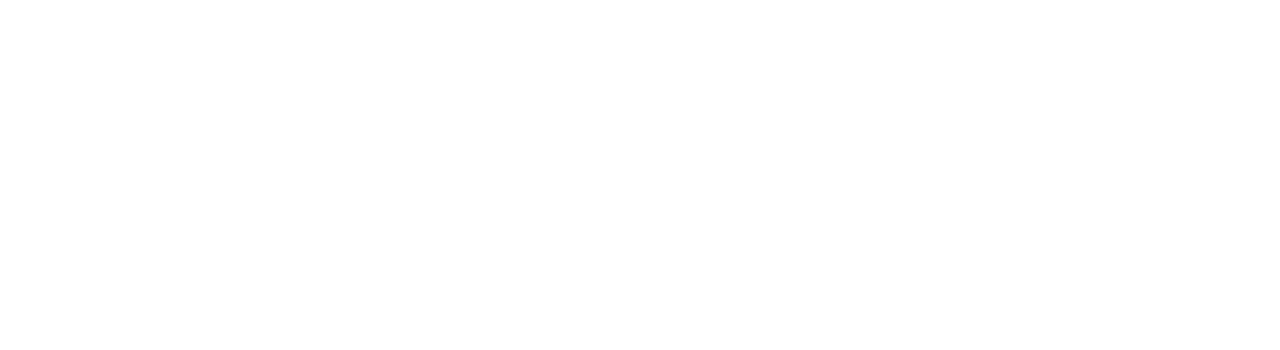
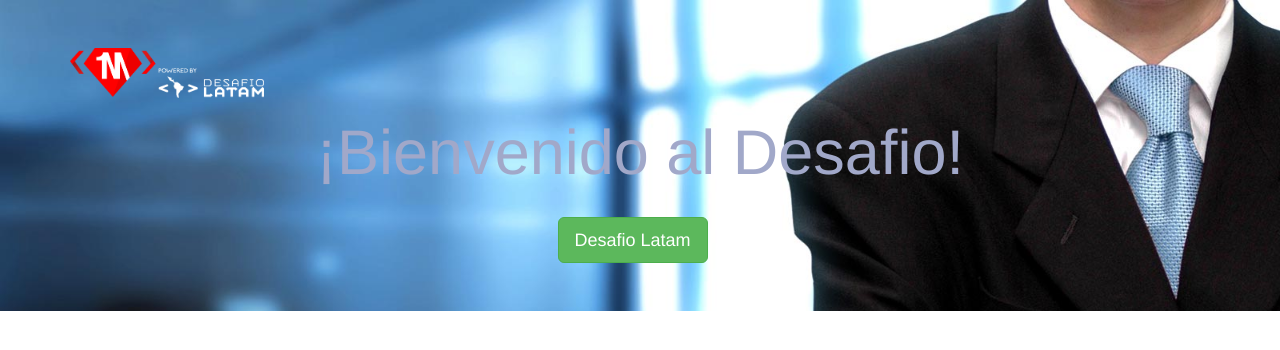
Before and after one commit to jlobaeza/12_Prueba_CSS, a plain HTML site: page index.html in a window 1280 px wide. Drawn offline with nearby package versions, Linux system fonts and the light colour scheme; files that its build step writes are made by us from their sources.

Commit message:
add corporative images. make header.

```diff
--- /dev/null
+++ b/assets/css/main.css
@@ -0,0 +1,14 @@
+.jumbotron {
+	background-image: url(../images/corporate.jpg);
+	background-size: cover;
+	height: 100%;
+}
+
+.desafioCorp {
+	height:50px;
+}
+
+.jumbotron h1 {
+	color: #A1A8C9;
+	text-align: center;
+}
--- a/index.html
+++ b/index.html
@@ -6,13 +6,38 @@
     <meta name="viewport" content="width=device-width, initial-scale=1">
     <title>Desafio Latam Inside</title>
 	<!-- Bootstrap -->
-    <link href="css/bootstrap.min.css" rel="stylesheet">
+    <link href="assets/css/bootstrap.min.css" rel="stylesheet">
+    <!-- Custom CSS -->
+    <link href="assets/css/main.css" rel="stylesheet">
 </head>
 <body>
+
+	<!-- Head -->
+	<div class="background">
+		<div class="jumbotron">
+			<div class=container>
+				<div class="row">
+					<div class="col-md-2">
+						<img class="desafioCorp"  src="assets/images/desafioCorp.png">
+					</div>
+				</div>
+				<div class="row">
+					<div></div>
+					<h1 >¡Bienvenido al Desafio!</h1>
+				</div>
+				<br>
+				<div class="row">
+					<div class="col-md-6 col-md-offset-5">
+						<a href="https://www.desafiolatam.com" ><button type="button" class="btn btn-success btn-lg">Desafio Latam</button></a>
+					</div>
+				</div>
+			</div>
+		</div>
+	</div>
 
 	<!-- Jquery -->
 	<script src="https://ajax.googleapis.com/ajax/libs/jquery/2.2.4/jquery.min.js"></script>
 	<!-- Bootstrap -->
-	<script src="js/bootstrap.min.js"></script>
+	<script src="assets/js/bootstrap.min.js"></script>
 </body>
 </html>
```
Also changed, not shown: assets/images/corporate.jpg (added), assets/images/desafioCorp.png (added).
